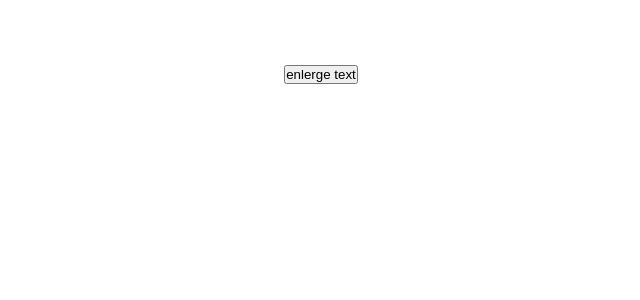
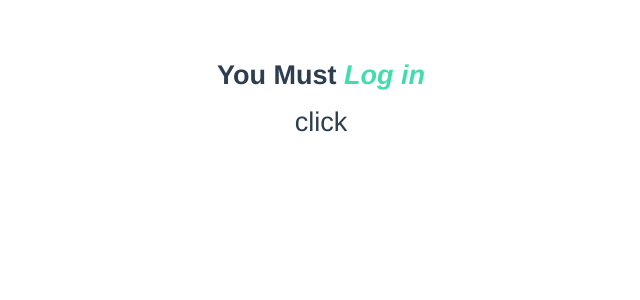
Before and after one commit to kabirsumn/Vue-Emit, a Vue app: page / in a window 1280 px wide. Shown: the top 300 px of the page, without its empty margins (319-959 px from the left). Built offline with nearby package versions, Linux system fonts and the light colour scheme.

Commit message:
block component added to the root component

```diff
--- a/src/App.vue
+++ b/src/App.vue
@@ -1,13 +1,13 @@
 <template>
-  <BlogPost />
+  <h2>You Must <span class="log-in">Log in</span></h2>
+  <block />
 </template>
 
 <script>
-import BlogPost from './components/BlogPost.vue';
-
+import Block from './components/Block.vue';
 export default {
   name: 'App',
-  components: { BlogPost },
+  components: { Block },
 };
 </script>
 
@@ -20,4 +20,11 @@ export default {
   color: #2c3e50;
   margin-top: 60px;
 }
+
+#app .log-in {
+  color: #42ddaf;
+  cursor: pointer;
+  font-style: italic;
+  font-weight: 600;
+}
 </style>
```
